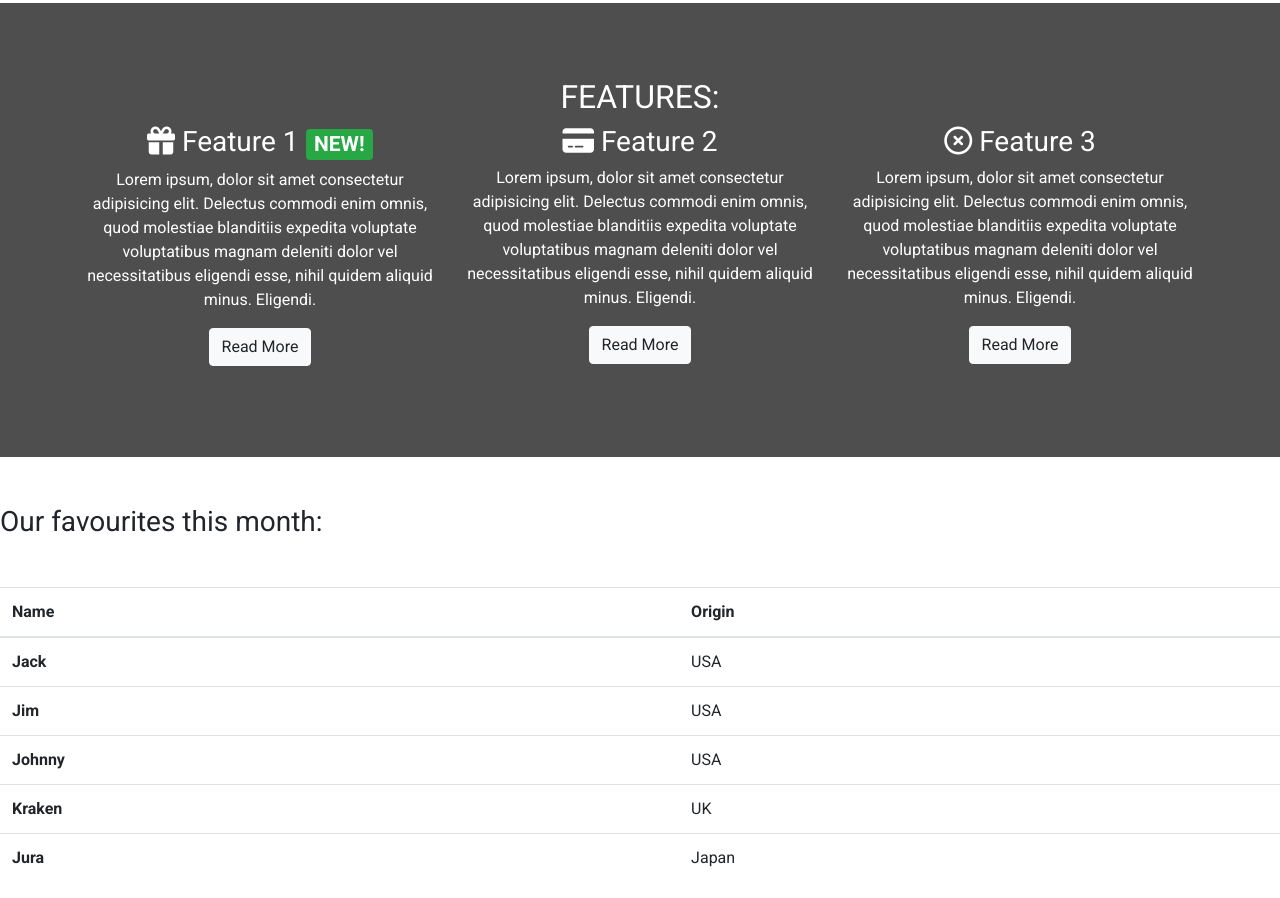
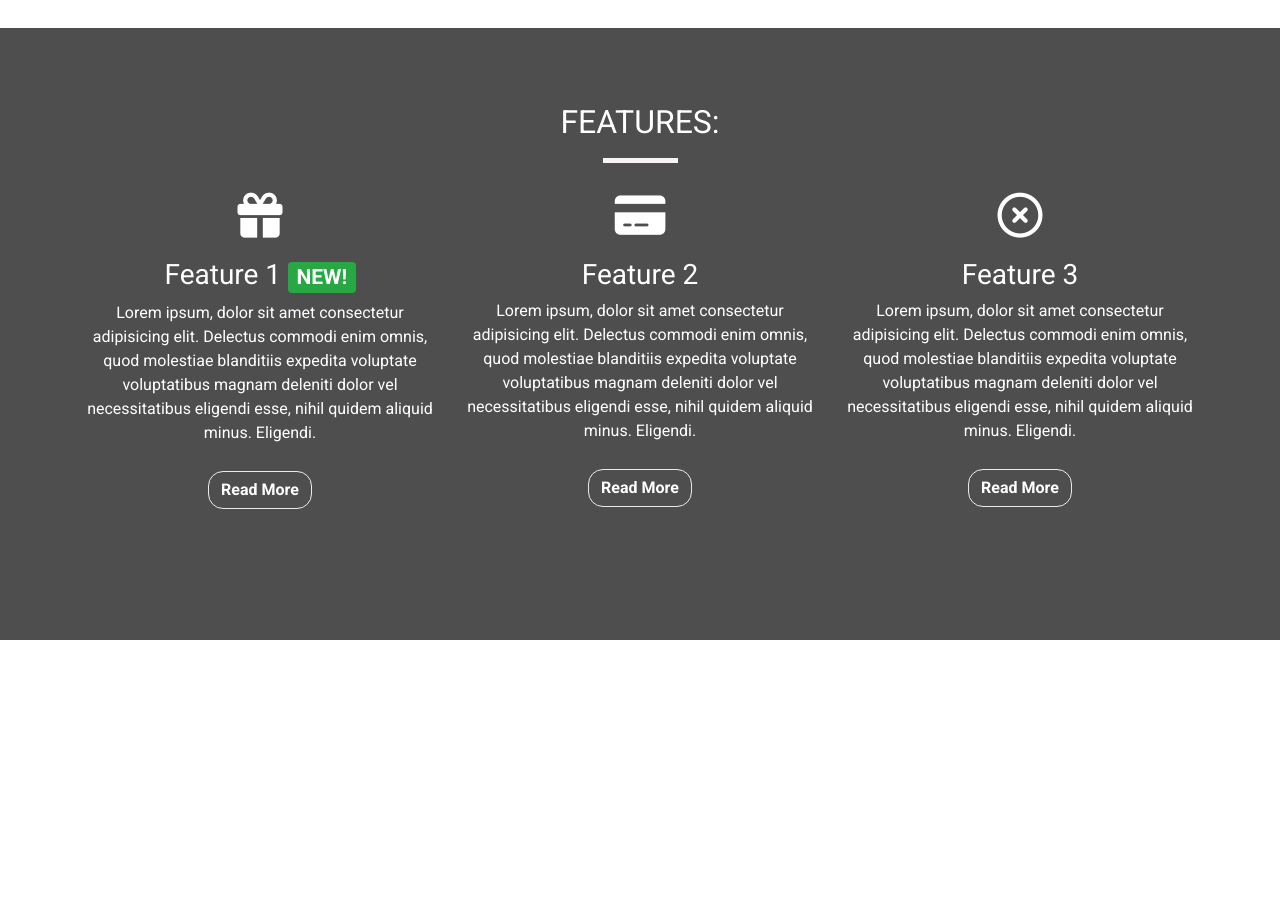
Before and after one commit to gazmoore100/Bootstrap, a plain HTML site: page index.html in a window 1280 px wide. Shown: the part 1140-2038 px from the top of the page. After the commit the page ends 1780 px from the top, so only its background shows below. Drawn offline with nearby package versions, Linux system fonts and the light colour scheme.

Commit message:
added styling to features section

```diff
--- a/index.html
+++ b/index.html
@@ -120,26 +120,27 @@
     <div class="row">
     <div class="col-12">
         <h2 class="text-uppercase">Features:</h2>
+        <hr class="block-divider block-divider--short block-divider--white">
     </div>
     </div>
         <div class="row">
         <div class="col-12 col-md-6 col-lg-4">
             <div class="feature">
-                <h3 ><i class="fas fa-gift d-none d-sm-inline"></i> Feature 1 <span class="badge badge-success w3-small">NEW!</span></h3>
+                <h3 ><i class="fas fa-gift d-none d-sm-block"></i> Feature 1 <span class="badge badge-success w3-small">NEW!</span></h3>
                     <p>Lorem ipsum, dolor sit amet consectetur adipisicing elit. Delectus commodi enim omnis, quod molestiae blanditiis expedita voluptate voluptatibus magnam deleniti dolor vel necessitatibus eligendi esse, nihil quidem aliquid minus. Eligendi.</p>
                         <p a class="btn btn-small btn-light">Read More</p>
             </div>
             </div>
                 <div class="col12 col-md-6 col-lg-4">
                 <div class="feature">
-                <h3><i class="fas fa-credit-card d-none d-sm-inline"></i> Feature 2</h3>
+                <h3><i class="fas fa-credit-card d-none d-sm-block"></i> Feature 2</h3>
                     <p>Lorem ipsum, dolor sit amet consectetur adipisicing elit. Delectus commodi enim omnis, quod molestiae blanditiis expedita voluptate voluptatibus magnam deleniti dolor vel necessitatibus eligendi esse, nihil quidem aliquid minus. Eligendi.</p>
                         <p a class="btn btn-small btn-light">Read More</p>
             </div>
                 </div>
                 <div class="col-12 d-md-none d-lg-block col-lg-4">
                 <div class="feature">
-                <h3><i class="far fa-times-circle d-none d-sm-inline"></i> Feature 3</h3>
+                <h3><i class="far fa-times-circle d-none d-sm-block"></i> Feature 3</h3>
                     <p>Lorem ipsum, dolor sit amet consectetur adipisicing elit. Delectus commodi enim omnis, quod molestiae blanditiis expedita voluptate voluptatibus magnam deleniti dolor vel necessitatibus eligendi esse, nihil quidem aliquid minus. Eligendi.</p>
                         <p a class="btn btn-small btn-light">Read More</p>
             </div>
@@ -150,7 +151,7 @@
     </div>
     </div>
 
-    <!--Monthly favourites-->
+    <!--Monthly favourites
     <div class="monthly-favourites-container">
     <div class="row">
     <div class="col-12">
@@ -192,7 +193,7 @@
             </table>
             </div>
             </div>
-    <!--Monthly favourites-->
+   -->
     </div>
     </section>
     <div class="modal" tabindex="-1" role="dialog" id="signUpModal">
--- a/main.css
+++ b/main.css
@@ -65,6 +65,11 @@ body{
 .page-header .h2{
     margin-top: 0;
 }
+
+.quotes .page-header{
+    margin-bottom:25px;
+}
+
 /*Block divider*/
 
 .block-divider{
@@ -74,8 +79,13 @@ body{
     background-color: #444;
 }
 
-.block-divider-grey{
+.block-divider--grey{
     background-color:#444;
+}
+
+.block-divider--white{
+    background-color:rgb(248, 244, 244);
+    margin-bottom:30px;
 }
 
 .block-divider-short{}
@@ -122,6 +132,11 @@ body{
 .navbar.navbar-nav a{
     font-weight:bold;
 }
+
+.navbar-brand{
+    padding-left:15px;
+}
+
 /*Jumbotron*/
 
 .jumbotron{
@@ -170,3 +185,24 @@ body{
     background-color: #4e4e4e;
     border-color:white;
 }
+
+.feature{
+    text-align:center;
+    margin-bottom: 40px;
+}
+
+.feature i {
+    margin-bottom: 20px;
+    font-size: 45px;
+    line-height:45px;
+}
+
+.feature .btn{
+    background-color: #4e4e4e;
+    border-color:#e9ecef;
+    border-radius:15px;
+    min-width:100px;
+    font-weight:bold;
+    margin-top: 10px;
+    color:white;
+}
```
